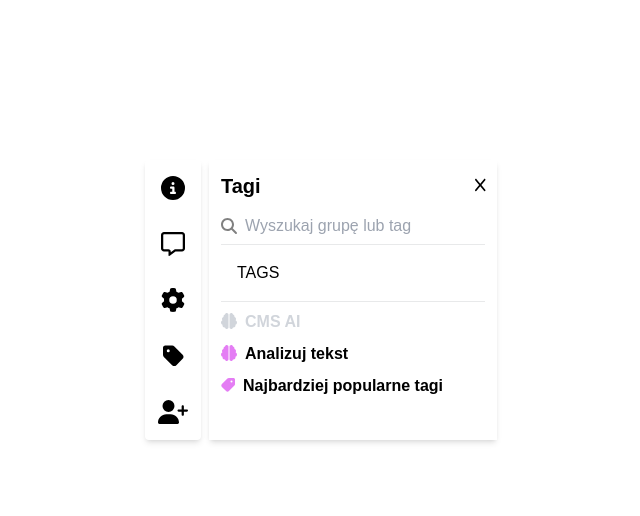
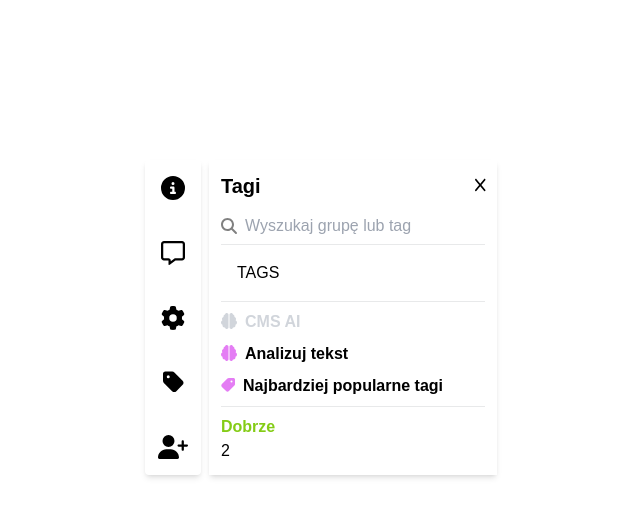
Before and after one commit to bartek2050/tags-picker, a React (Vite) app: page / in a window 1280 px wide. Both pictures are taken after a click on the button 188 px from the left and 356 px from the top of the page. Shown: the top 516 px of the page, without its empty margins (15-655 px from the left). Built offline with nearby package versions, Linux system fonts and the light colour scheme.

Commit message:
add SelectionMeterWrapper component

```diff
--- /dev/null
+++ b/src/components/Tags/SelectionMeterWrapper.tsx
@@ -0,0 +1,13 @@
+import { useState } from "react";
+
+export const SelectionMeterWrapper = () => {
+  const [selectedTagsCount, setSelectedTagsCount] = useState(2);
+
+  return (
+    <div className="pt-2">
+      <div className="text-lime-500 font-bold">Dobrze</div>
+      {selectedTagsCount}
+    </div>
+
+  );
+};
--- a/src/components/Tags/TagsSearchWrapper.tsx
+++ b/src/components/Tags/TagsSearchWrapper.tsx
@@ -3,6 +3,7 @@ import { SearchInput } from "../SearchInput.tsx";
 import classNames from "classnames";
 import { SelectedTagsWrapper } from "../Tags/SelectedTagsWrapper.tsx";
 import { CmsAiWrapper } from "../Tags/CmsAiWrapper.tsx";
+import { SelectionMeterWrapper } from "../Tags/SelectionMeterWrapper.tsx";
 
 export const TagsSearchWrapper = ({ showTagSearch, setShowTags }: {
   showTagSearch: boolean,
@@ -20,6 +21,7 @@ export const TagsSearchWrapper = ({ showTagSearch, setShowTags }: {
       </div>
       <SelectedTagsWrapper />
       <CmsAiWrapper />
+      <SelectionMeterWrapper />
     </div>
   );
 };
```
